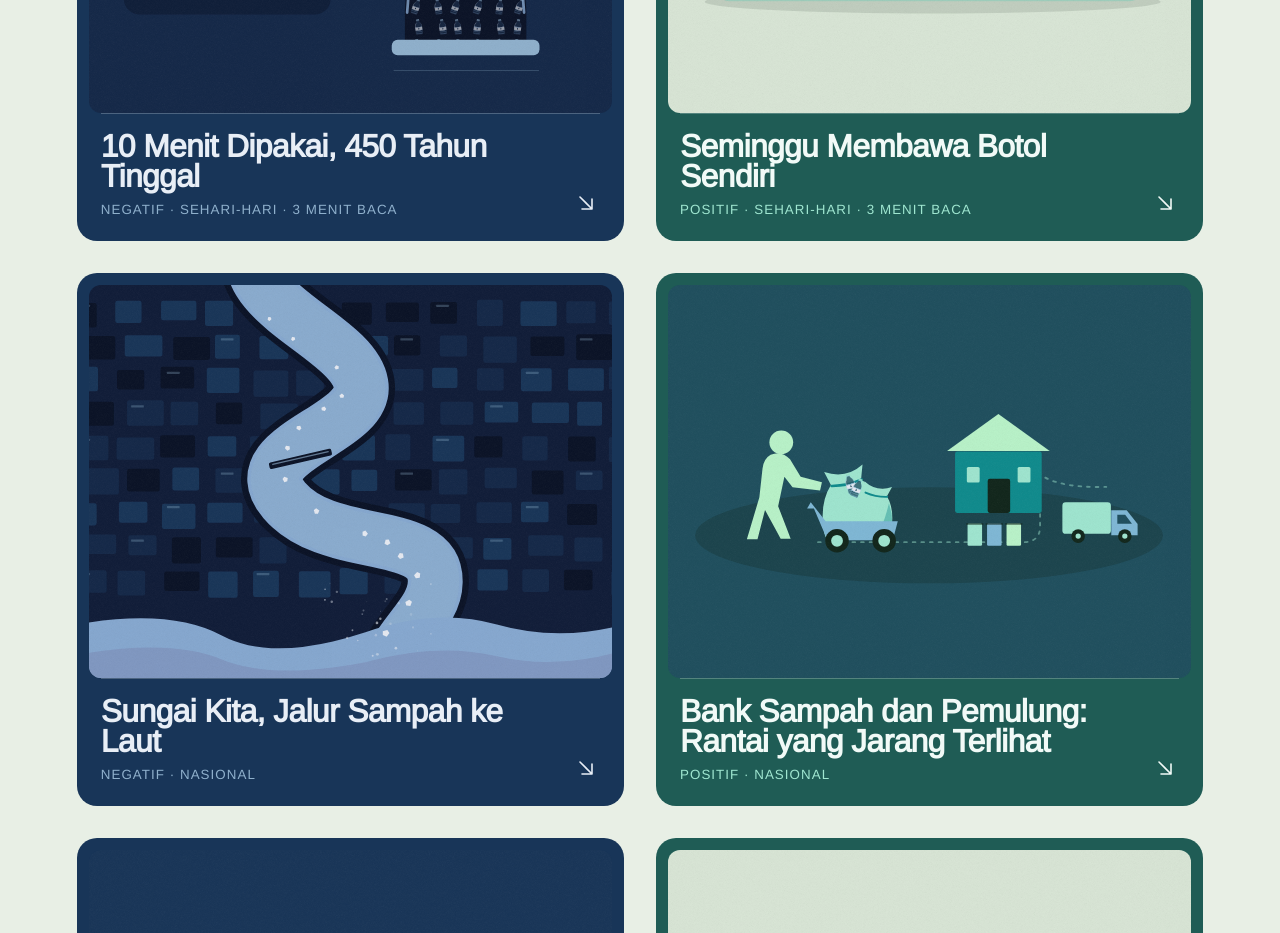
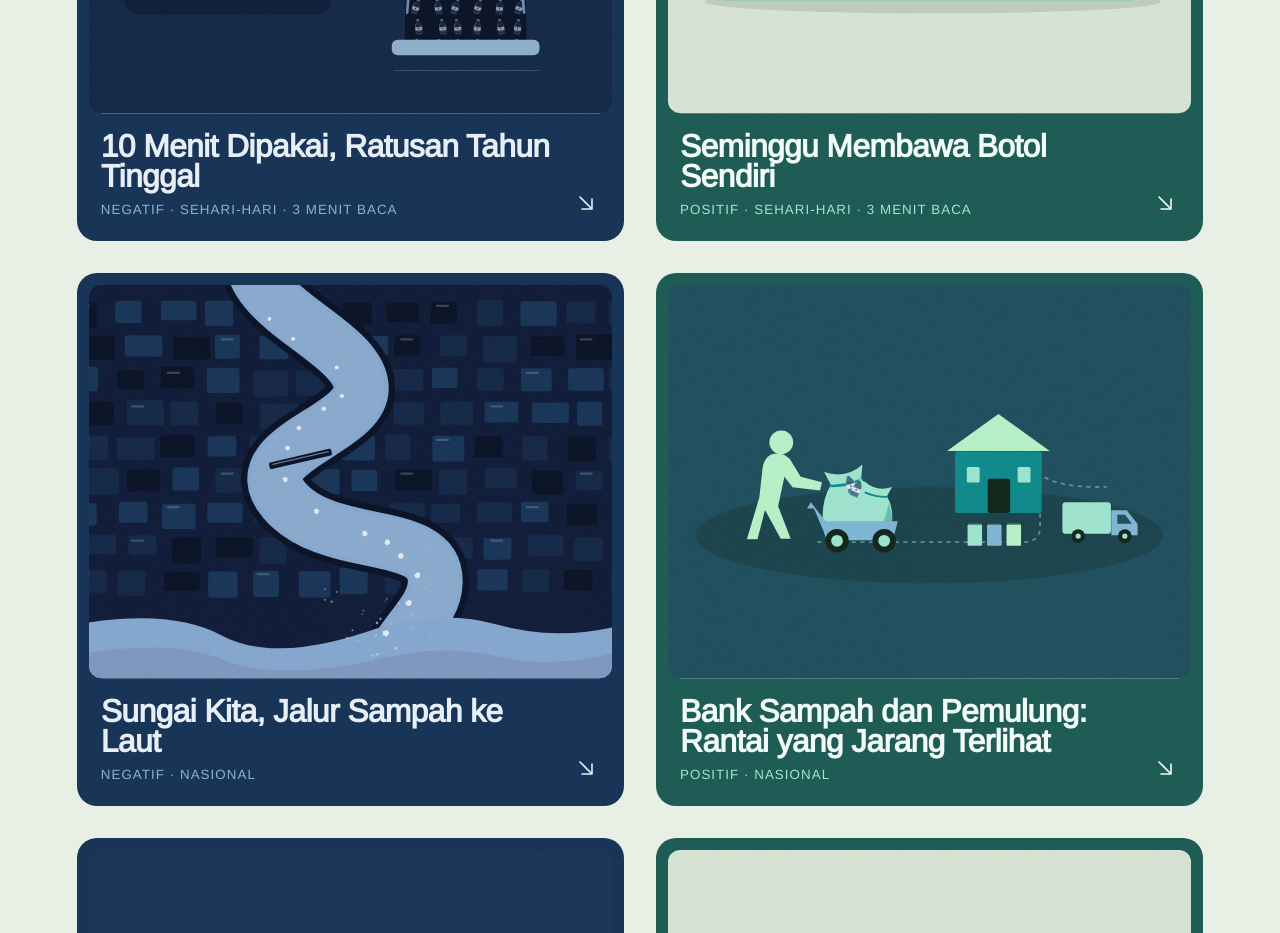
Before and after one commit to shafiyahnuril/webdesign_bisa-yuk_technoversary_vol.II, a React (Vite) app: page /#/konten in a window 1280 px wide. Shown: the part 1240-2173 px from the top of the page. Built offline with nearby package versions, Linux system fonts and the light colour scheme; a web font is replaced by a local one.

Commit message:
fix(content): ganti judul A2 menjadi ratusan tahun sesuai sumber NOAA

```diff
--- a/src/content/articles.ts
+++ b/src/content/articles.ts
@@ -2,7 +2,11 @@
 import { A1 } from "./articles/A1";
 import { A2 } from "./articles/A2";
 import { B1 } from "./articles/B1";
+import { A3 } from "./articles/A3";
+import { A4 } from "./articles/A4";
 import { B2 } from "./articles/B2";
+import { B3 } from "./articles/B3";
+import { B4 } from "./articles/B4";
 
 export type ArticleKind = "negatif" | "positif";
 export type ArticleLevel = "sehari-hari" | "nasional" | "global";
@@ -44,7 +48,7 @@ export type ArticleBody = Pick<
   "summary" | "readingMinutes" | "lede" | "sections" | "relation" | "sources"
 >;
 
-const BODIES: Partial<Record<string, ArticleBody>> = { A1, A2, B1, B2 };
+const BODIES: Partial<Record<string, ArticleBody>> = { A1, A2, A3, A4, B1, B2, B3, B4 };
 
 const make = (
   code: string,
@@ -78,8 +82,8 @@ export const ARTICLES: readonly Article[] = [
   ),
   make(
     "A2",
-    "10-menit-dipakai-450-tahun-tinggal",
-    "10 Menit Dipakai, 450 Tahun Tinggal",
+    "10-menit-dipakai-ratusan-tahun-tinggal",
+    "10 Menit Dipakai, Ratusan Tahun Tinggal",
     "negatif",
     "sehari-hari",
   ),
--- a/src/content/articles/A2.ts
+++ b/src/content/articles/A2.ts
@@ -10,7 +10,7 @@ export const A2: ArticleBody = {
       heading: "Umur pakai pendek, umur sampah panjang",
       paragraphs: [
         "NOAA menyatakan bahwa produk buatan manusia di lingkungan laut membutuhkan waktu lama untuk terurai, mungkin ratusan tahun. Lembaga itu juga menegaskan bahwa jawabannya tidak sederhana, karena bergantung pada bahan, ukuran, ketebalan, sinar matahari, air, mikroorganisme, suhu, kadar oksigen, dan lokasi.",
-        "Angka \"450 tahun\" sering dikutip untuk botol plastik. Halaman NOAA yang kami baca tidak memuat angka itu, jadi kami membacanya sebagai \"ratusan tahun, tergantung kondisi\". Plastik cenderung pecah menjadi bagian yang makin kecil dan, menurut NOAA, mungkin tidak pernah hilang sepenuhnya. Begitu pula \"10 menit\" di judul: itu ilustrasi, bukan rata-rata hasil pengukuran.",
+        "Angka tunggal seperti \"450 tahun\" sering beredar untuk botol plastik. Halaman NOAA yang kami baca tidak memuat angka itu, jadi judul memakai rumusan NOAA: \"ratusan tahun, tergantung kondisi\". Plastik cenderung pecah menjadi bagian yang makin kecil dan, menurut NOAA, mungkin tidak pernah hilang sepenuhnya. \"10 menit\" di judul adalah ilustrasi, bukan rata-rata hasil pengukuran.",
       ],
     },
     {
```
